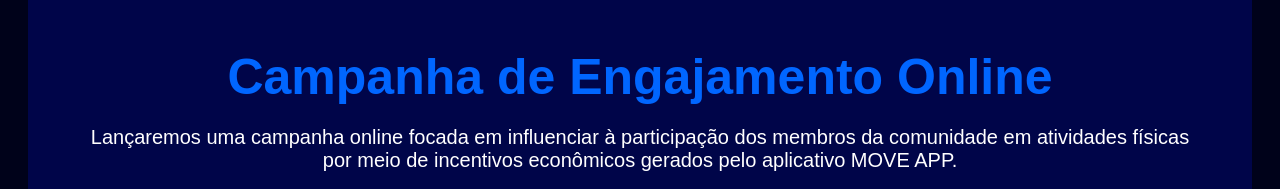
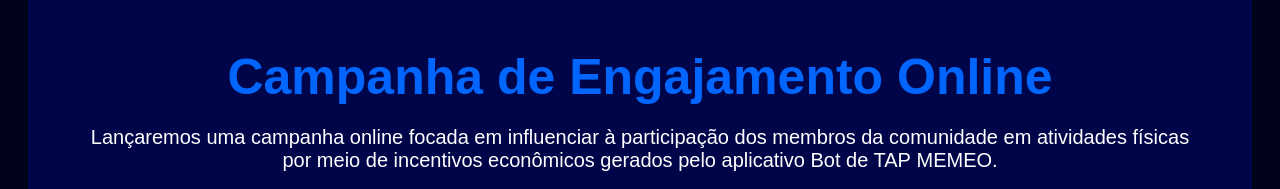
Before and after one commit to movedevapp/site, a plain HTML site: page index.html in a window 1280 px wide. Shown: the part 880-1069 px from the top of the page. Drawn offline with Linux system fonts and the light colour scheme.

Commit message:
Add files via upload

```diff
--- a/index.html
+++ b/index.html
@@ -52,7 +52,7 @@
             <div class="container-text">
                 <div>
                     <h2>Campanha de Engajamento Online</h2>
-                    <p>Lançaremos uma campanha online focada em influenciar à participação dos membros da comunidade em atividades físicas por meio de incentivos econômicos gerados pelo aplicativo MOVE APP.</p>
+                    <p>Lançaremos uma campanha online focada em influenciar à participação dos membros da comunidade em atividades físicas por meio de incentivos econômicos gerados pelo aplicativo Bot de TAP MEMEO.</p>
                 </div>
             </div>
             <div class="container-img">
```
